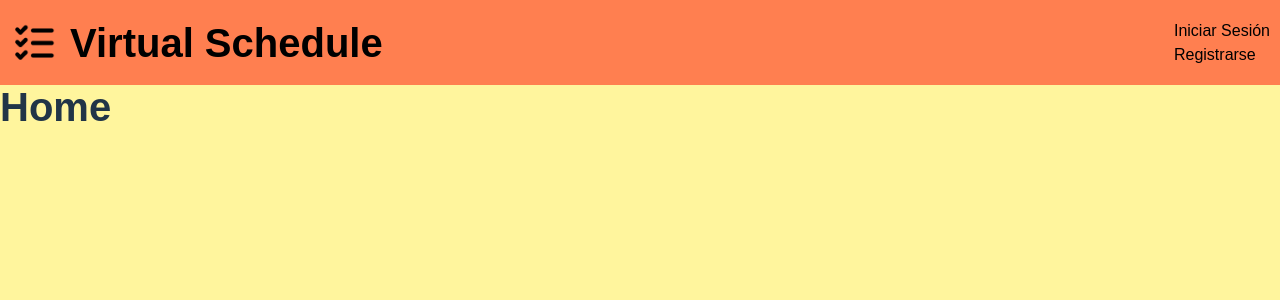
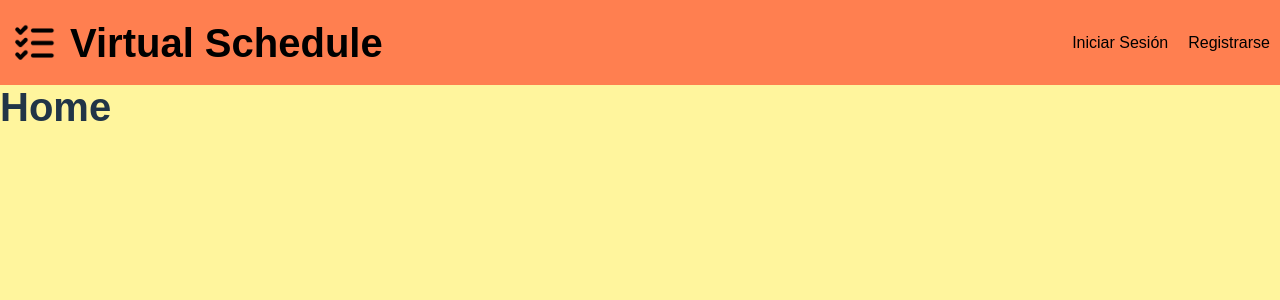
Before and after one commit to ClaudioPizarro08/ProyectoX, a React (Vite) app: page / in a window 1280 px wide. Shown: the top 300 px of the page. Built offline with nearby package versions, Linux system fonts and the light colour scheme.

Commit message:
Arreglos header

```diff
--- a/src/view/components/Header/Header.css
+++ b/src/view/components/Header/Header.css
@@ -1,21 +1,13 @@
 *{
-    box-sizing: border-box;
     margin: 0;
     padding: 0;
+    box-sizing: border-box;
 }
 
 body{
     font-family: sans-serif;
     margin: 0;
     background-color: #fff59d;
-}
-
-a{
-    text-decoration: none;
-}
-
-ul{
-    list-style: none;
 }
 
 header {
@@ -28,6 +20,36 @@ header {
     padding: 10px;
     text-decoration: none;
     position: relative;
+}
+
+.menu {
+    background-color: coral;
+    display: flex;
+    justify-content: center;
+    align-items: center;
+    padding-block: 20px;
+}
+
+.menu__lista {
+    display: flex;
+    justify-content: center;
+    align-items: center;
+    gap: 20px;
+}
+
+.menu__item {
+    color: black;
+    list-style: none;
+}
+
+.menu__item a{
+    font-size: 700;
+    color: black;
+    text-decoration: none;
+}
+
+.menu__item--activo {
+    color: blue;
 }
 
 .logo{
@@ -51,29 +73,6 @@ header {
     color: black;
 }
 
-.nav-link{
-    list-style: none;
-}
-
-.nav-link li{
-    display: inline-block;
-    padding: 0 20px;
-}
-
-.nav-link li:hover{
-    transform: scale(1.1);
-}
-
-.nav-link a{
-    font-size: 700;
-    color: black;
-    text-decoration: none;
-}
-
-.nav-link li a:hover{
-    color: white;
-}
-
 @media (max-width:700px){
     header{
         flex-direction: column;
--- a/src/view/components/Header/Header.jsx
+++ b/src/view/components/Header/Header.jsx
@@ -12,11 +12,12 @@ export const Header = () => {
 
       </div>
 
-      <ul>
-        <li className='nav-link'><Link to='/login'>Iniciar Sesión</Link></li>
-        <li className='nav-link'><Link to='/register'>Registrarse</Link></li>
-      </ul>
-
+      <nav className='menu'>
+        <ul className='menu__lista'>
+          <li className='menu__item menu__item--activo'><Link to='/login'>Iniciar Sesión</Link></li>
+          <li className='menu__item'><Link to='/register'>Registrarse</Link></li>
+        </ul>
+      </nav>
     </header>
   )
 }
```
